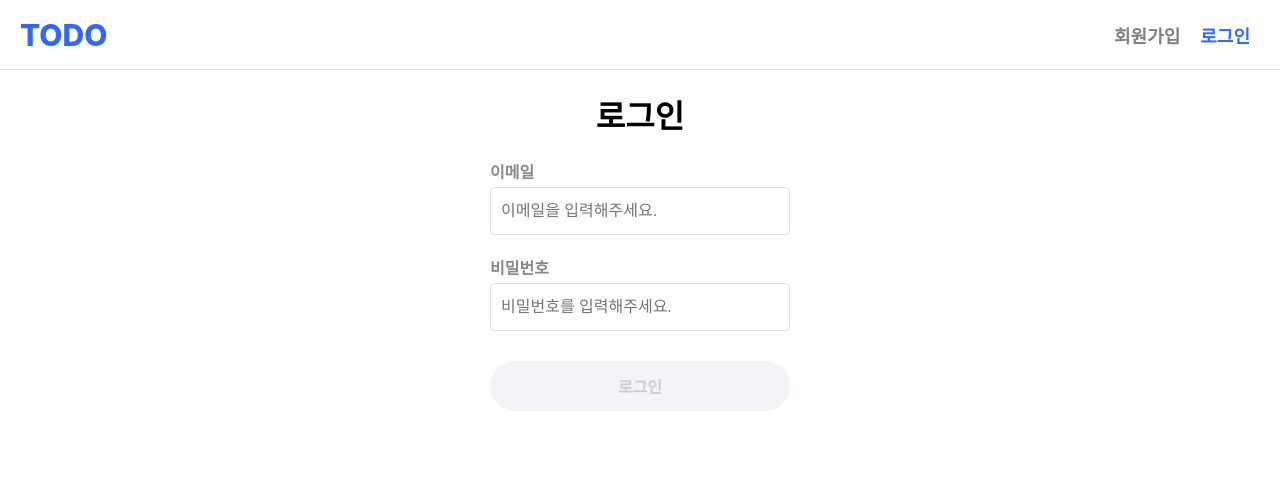
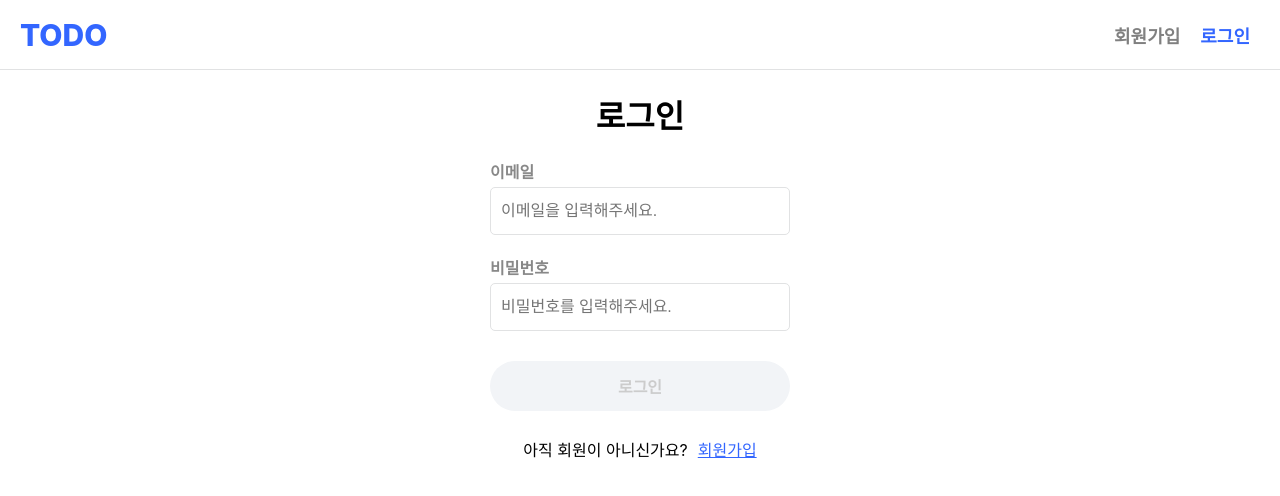
Before and after one commit to 0chae01/wanted-pre-onboarding-frontend, a React (Create React App) app: page /signin in a window 1280 px wide. Shown: the top 496 px of the page. Built offline with nearby package versions, Linux system fonts and the light colour scheme.

Commit message:
feat: 로그인페이지에 회원가입 이동버튼 생성

```diff
--- a/src/pages/SignIn.tsx
+++ b/src/pages/SignIn.tsx
@@ -1,6 +1,6 @@
 import React, { useState } from "react";
 import styled, { css } from "styled-components";
-import { useNavigate } from "react-router-dom";
+import { Link, useNavigate } from "react-router-dom";
 import API_BASE_URL from "../constants/path";
 
 const SignIn = () => {
@@ -53,7 +53,7 @@ const SignIn = () => {
   };
 
   return (
-    <>
+    <Container>
       <Title>로그인</Title>
       <SignInForm onSubmit={handleSubmit}>
         <InputContainer>
@@ -90,11 +90,20 @@ const SignIn = () => {
           로그인
         </SubmitButton>
       </SignInForm>
-    </>
+      <SignUpButtonArea>
+        <p>아직 회원이 아니신가요?</p>
+        <Link to="/signup">회원가입</Link>
+      </SignUpButtonArea>
+    </Container>
   );
 };
 
 export default SignIn;
+
+const Container = styled.div`
+  width: 300px;
+  margin: 0 auto;
+`;
 
 const Title = styled.h1`
   text-align: center;
@@ -159,3 +168,14 @@ const ErrorMessage = styled.p`
   color: red;
   margin: 4px 0;
 `;
+
+const SignUpButtonArea = styled.div`
+  display: flex;
+  justify-content: center;
+  align-items: center;
+  gap: 10px;
+
+  a {
+    color: #36f;
+  }
+`;
```
